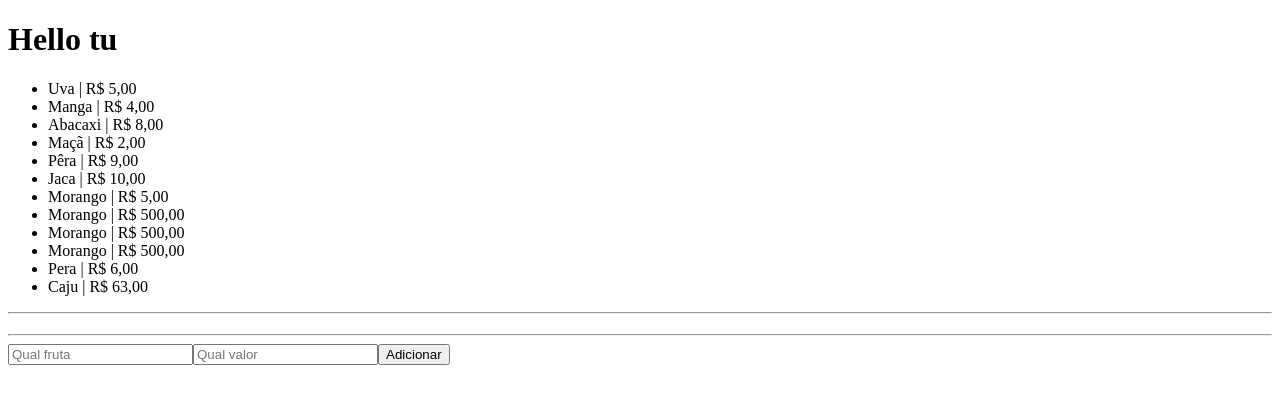
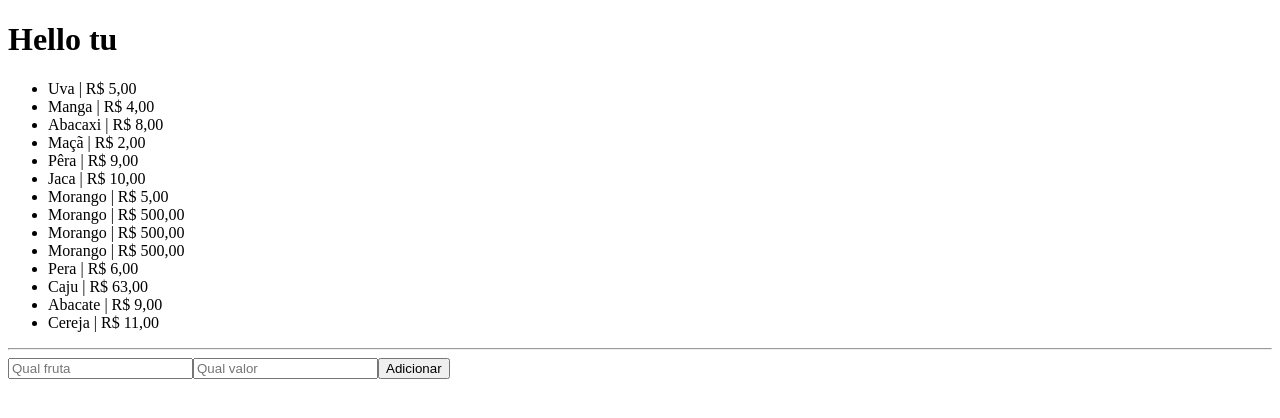
Before and after one commit to ArieleM/affya-turma2-react, a React (Create React App) app: page / in a window 1280 px wide. Shown: the top 418 px of the page. Built offline with nearby package versions, Linux system fonts and the light colour scheme; data requests are answered from the project's data file.

Commit message:
Adiciona isLoad

```diff
--- a/server.json
+++ b/server.json
@@ -59,6 +59,16 @@
       "name": "Caju",
       "price": 63,
       "id": 11
+    },
+    {
+      "name": "Abacate",
+      "price": 9,
+      "id": 12
+    },
+    {
+      "name": "Cereja",
+      "price": 11,
+      "id": 13
     }
   ],
   "datacontent": [
--- a/src/App.tsx
+++ b/src/App.tsx
@@ -11,6 +11,7 @@ interface IData {
 const App: React.FC = () => {
 
   const [data, setData] = useState<IData[]>([]);
+  const [isLoad, setIsLoad] = useState<boolean>(false);
   const [fruta, setFruta] = useState<string>('');
   const [frutaValue, setFrutaValue] = useState<number | undefined> ();
 
@@ -20,7 +21,7 @@ const App: React.FC = () => {
         setData(response.data)
       }
     )
-  }, [fruta]);
+  }, [isLoad]);
 
   const convertToCurrency = useCallback(
     (value: number) =>
@@ -33,7 +34,8 @@ const App: React.FC = () => {
     [],
   )
   const addToApi = useCallback(
-    () =>
+    () => {
+      setIsLoad(true)
       api.post('data',{
         id: uuid,
         name: fruta,
@@ -41,7 +43,8 @@ const App: React.FC = () => {
       }).then(
         response => alert('Tudo ok')
         ).catch(e=> alert('error'))
-    ,
+        .finally(()=> setIsLoad(false))
+    },
     [uuid, fruta, frutaValue],
   )
 
@@ -58,8 +61,12 @@ const App: React.FC = () => {
       }
       </ul>
       <hr />
-      <h2>{fruta}</h2>
-      <hr />
+      {isLoad ? (
+        <div>
+          <p>Aguarde</p>
+        </div>
+      ) : (
+        <div>
           <input type="text"
             onChange={e=>setFruta(e.target.value)}
             placeholder="Qual fruta"
@@ -70,6 +77,9 @@ const App: React.FC = () => {
           />
           <button onClick={addToApi}> Adicionar</button>
         </div>
+      )}
+
+    </div>
   );
 }
 
```
Lines whose indentation alone changed are shown as unchanged.
